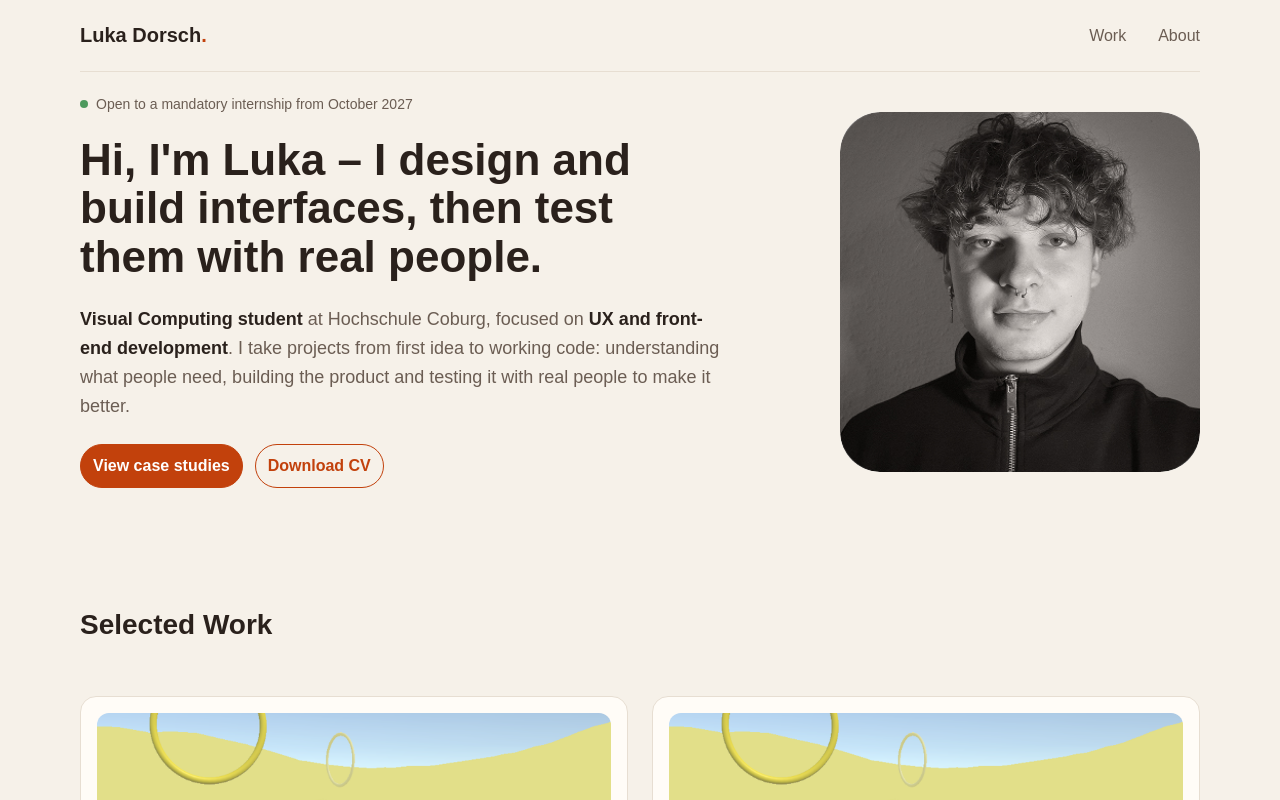
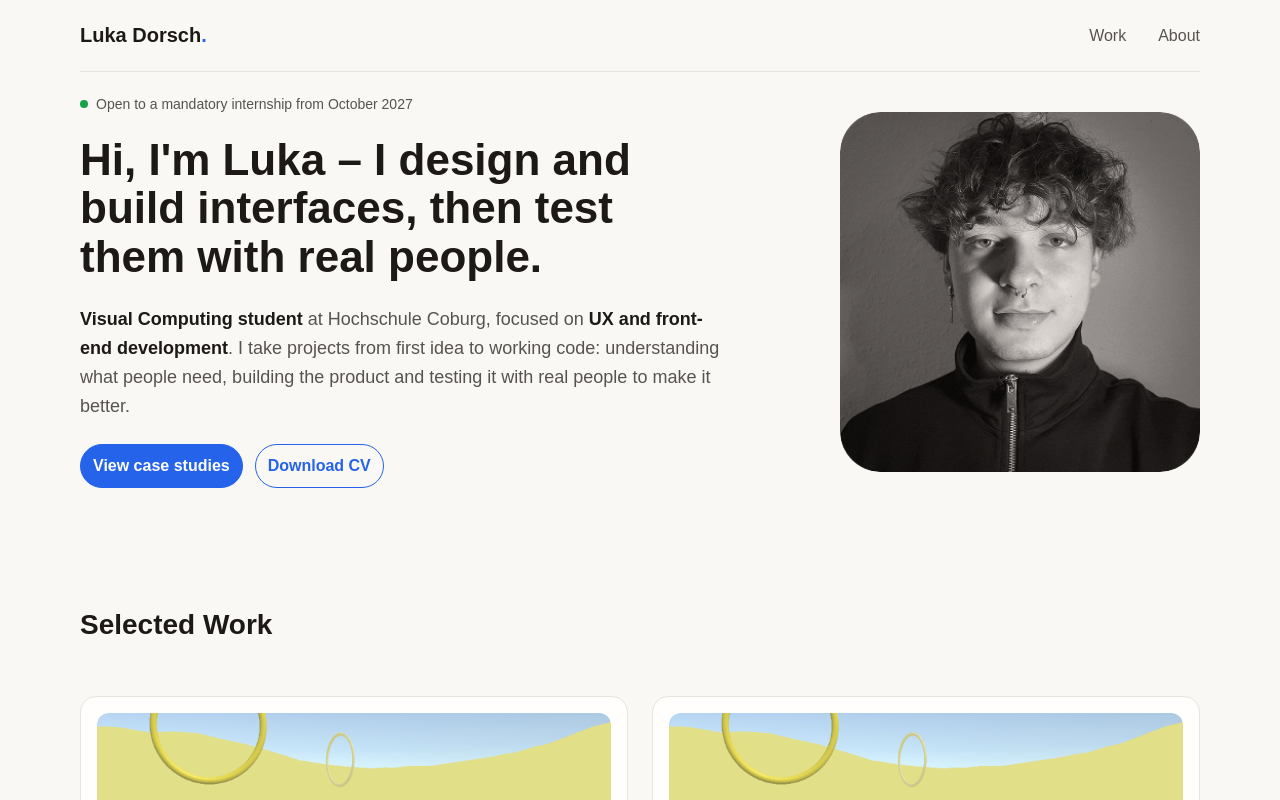
Before and after one commit to lukadorsch/portfolio, a React (Vite) app: page / in a window 1280 px wide. Shown: the top 800 px of the page. Built offline with nearby package versions, Linux system fonts and the light colour scheme.

Commit message:
Switch to warm neutral and blue color theme

```diff
--- a/src/index.css
+++ b/src/index.css
@@ -1,17 +1,19 @@
 :root {
-    --bg-page: #F6F1E9;
-    --bg-card: #FFFCF7;
-    --bg-placeholder: #EDE5DA;
-    --border-default: #E7DED2;
-    --text-primary: #2A211C;
-    --text-secondary: #6B5D53;
+    --bg-page: #FAF8F5;
+    --bg-card: #FFFEFC;
+    --bg-placeholder: #EFECE7;
+    --border-default: #E7E3DD;
+    --text-primary: #1C1917;
+    --text-secondary: #57534E;
     --text-on-accent: #FFFFFF;
-    --accent: #C2410C;
-    --accent-hover: #9A3412;
-    --accent-pressed: #7C2D12;
-    --accent-light: #FBE6D8;
-    --accent-light-pressed: #F6D3BC;
-    --status-available: #4E9A5E;
+    --accent: #2563EB;
+    --accent-hover: #1D4ED8;
+    --accent-pressed: #1E40AF;
+    --accent-light: #EFF4FE;
+    --accent-light-pressed: #DBE6FD;
+    --status-available: #16A34A;
+    --chart-1: #2563EB;
+    --chart-2: #A8A29E;
     --font-heading: 'Space Grotesk Variable', sans-serif;
     --font-body: 'Inter Variable', sans-serif;
 }
```
